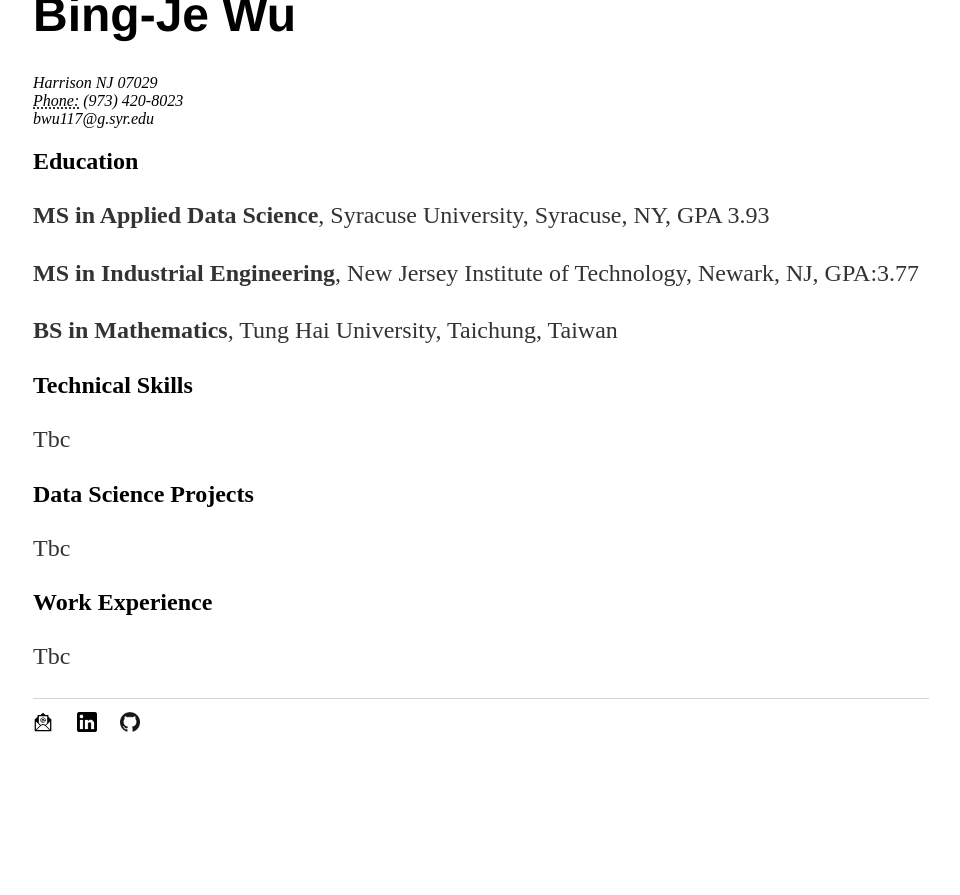
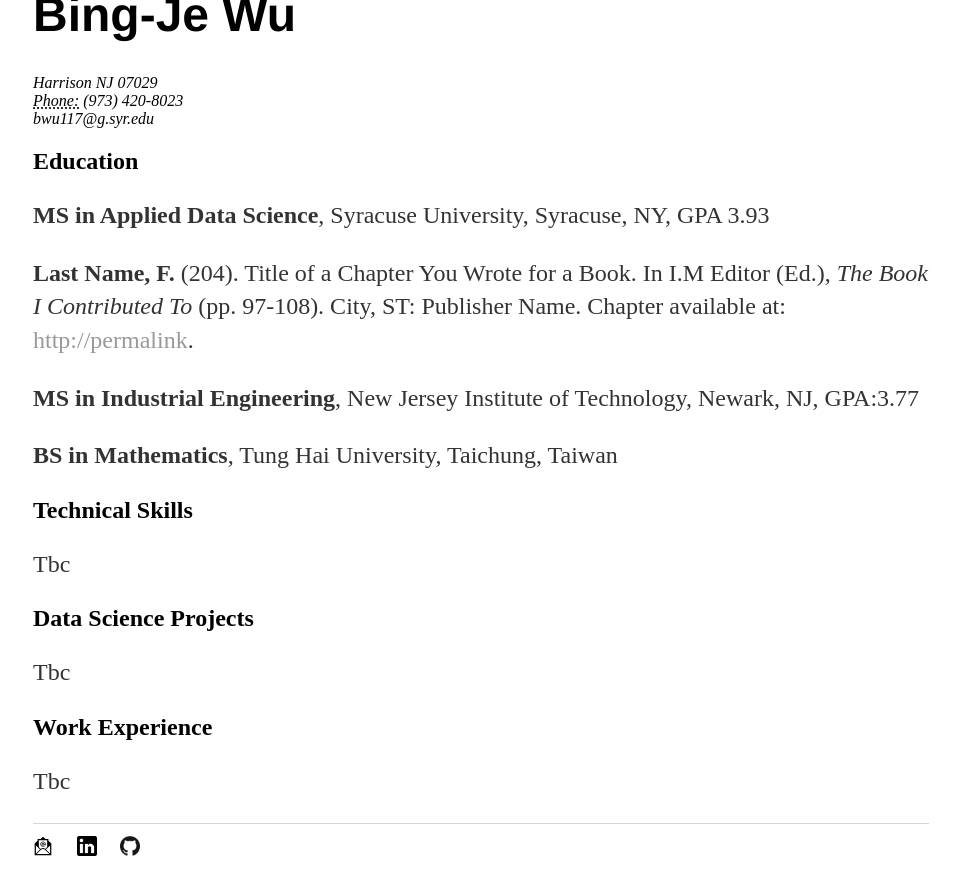
Before and after one commit to bing020815/bing020815.github.io, a Jekyll site: the page built from resume/index.html, in a window 1280 px wide and 900 px high, scrolled down 579 px. Shown: the top 895 px of the window, without its empty margins (159-1119 px from the left). Built offline with Jekyll 4.4.1, drawn with Linux system fonts in a browser that asks for light colours; before the commit the page ends 1371 px from its top, so only the background shows below that.

Commit message:
Update index.html

```diff
--- a/resume/index.html
+++ b/resume/index.html
@@ -16,6 +16,7 @@
 					<h2>Education</h2>
 
 					<p><strong>MS in Applied Data Science</strong>, Syracuse University, Syracuse, NY, GPA 3.93</p>
+	<p><strong>Last Name, F.</strong> (204). Title of a Chapter You Wrote for a Book. In I.M Editor (Ed.), <em>The Book I Contributed To</em> (pp. 97-108). City, ST: Publisher Name. Chapter available at: <a href="#">http://permalink</a>.
 					<p><strong>MS in Industrial Engineering</strong>, New Jersey Institute of Technology, Newark, NJ, GPA:3.77 </p>
 					<p><strong>BS in Mathematics</strong>, Tung Hai University, Taichung, Taiwan</p>
 
```
